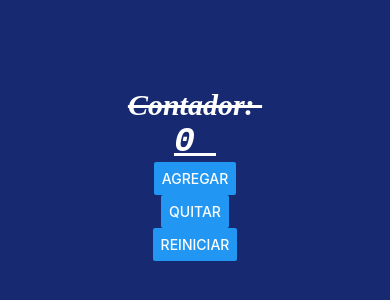
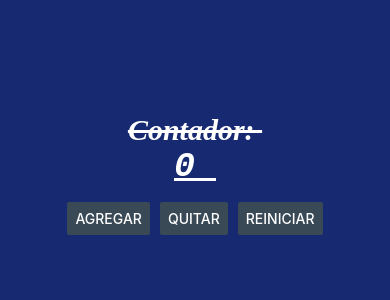
Before and after one commit to RoblesMorenoMonicaMorela/PAM213, a React Native app in the folder intro/: screen / in a window 390 px wide. Shown: the part 248-548 px from the top of the page. Built offline with nearby package versions, Linux system fonts and the light colour scheme.

Commit message:
agregamos estilos y color a nuestros botones.

```diff
--- a/intro/screens/ContadorScreen.js
+++ b/intro/screens/ContadorScreen.js
@@ -15,12 +15,12 @@ export default function App() {
       <Text style={styles.txt}>Contador: </Text>
       <Text style={styles.txt2}>{contador} </Text>{/*con shift+alt+a te dice cómo son los comentarios  */}
       {/*<Button></Button>*/}
-      <Button title='Agregar' onPress={()=>setContador(contador+1)}/>
-      <Button title='Quitar' onPress={()=>setContador(contador-1)}/>
-      <Button title='Reiniciar' onPress={()=>setContador(0)}/>
-
+      <View style={styles.buttonContainer}>
+      <Button color={'#394956ff'} title='Agregar' onPress={()=>setContador(contador+1)}/>
+      <Button color={'#394956ff'} title='Quitar' onPress={()=>setContador(contador-1)}/>
+      <Button color={'#394956ff'} title='Reiniciar' onPress={()=>setContador(0)}/>
+      </View>
       <StatusBar style="auto" />
-
     </View>
   );
 }
@@ -49,4 +49,11 @@ const styles = StyleSheet.create({
     fontStyle:'italic',
     textDecorationLine:'underline',
   },
+  buttonContainer:{
+    marginTop:15,
+    flexDirection:'row',
+    alignItems: 'center',
+    justifyContent: 'center',
+    gap:10,
+  },
 });
```
